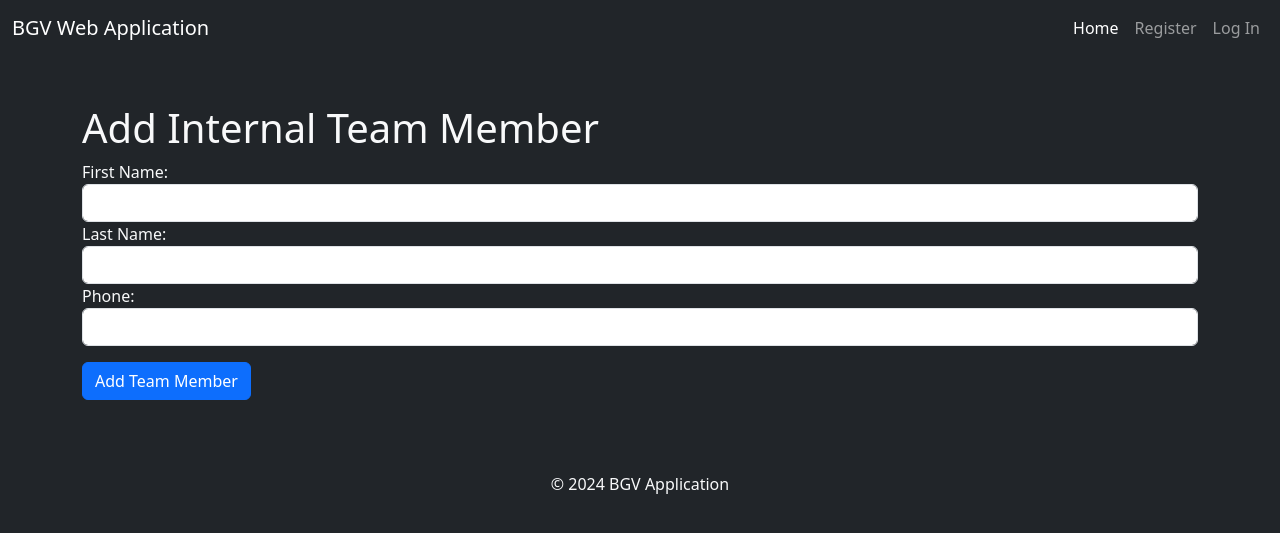
After one commit to madhudhanpal-mk/BGV, a Flask app: page /add_internal_team in a window 1280 px wide. The commit adds this page. Shown: the top 533 px of the page. Run offline with Flask 3, Linux system fonts and the light colour scheme.

Commit message:
Added Internal team features

```diff
--- a/app.py
+++ b/app.py
@@ -51,6 +51,7 @@ def login():
                 session['user_type'] = 'client'
                 session['client_id'] = user.id
                 session['username'] = username
+                session['client_name'] = user.client_name
                 return redirect(url_for('client_dashboard'))
 
         elif user_type == 'internal_team':
@@ -148,28 +149,26 @@ def reject_client(client_id):
 
 @app.route('/client_dashboard')
 def client_dashboard():
-    print(session['user_type'])
     if 'client' not in session['user_type']:
         return redirect(url_for('login'))
-    all_candidates = Candidate.query.all()
-    context = {'all_candidates':all_candidates}
+    all_candidates = Candidate.query.filter_by(client_id=session['client_id']).all()
+    context = {'all_candidates':all_candidates, 'client_name':session['client_name'] }
     return render_template('client_dashboard.html', context=context)
 
 
+@app.route('/candidate_status/<int:candidate_id>', methods=['GET'])
+def view_candidate_status(candidate_id):
+    if 'client_id' not in session or session.get('user_type') != 'client':
+        flash('You must be logged in as a client to view candidate status.', 'danger')
+        return redirect(url_for('login'))
 
-
-
-
-
-
-
-
-
-
-
-
-
-
+    candidate = Candidate.query.get_or_404(candidate_id)
+    print(candidate)
+    # Ensure the candidate belongs to the logged-in client
+    if candidate.client_id != session['client_id']:
+        flash('Unauthorized access to candidate status.', 'danger')
+        return redirect(url_for('client_dashboard'))
+    return render_template('candidate_status.html', candidate=candidate)
 
 @app.route('/internal_team_dashboard')
 def internal_team_dashboard():
@@ -183,8 +182,6 @@ def candidate_status(candidate_id):
         return redirect(url_for('login'))
     candidate = Candidate.query.get(candidate_id)
     return render_template('candidate_status.html', candidate=candidate)
-
-
 
 @app.route('/add_candidate', methods=['GET', 'POST'])
 def add_candidate():
@@ -223,6 +220,45 @@ def add_candidate():
 
     return render_template('add_candidate.html')
 
+@app.route('/add_internal_team', methods=['GET', 'POST'])
+def add_internal_team():
+    #if 'user_id' not in session or session.get('user_type') != 'admin':
+     #   flash('You must be logged in as an admin to add internal team members.', 'danger')
+      #  return redirect(url_for('login'))
+
+    if request.method == 'POST':
+        # Retrieve form data
+        first_name = request.form['first_name']
+        last_name = request.form['last_name']
+        phone = request.form['phone']
+
+        # Generate username and default password
+        username = f"{last_name[0].lower()}{first_name[:4].lower()}"
+        password = generate_password_hash('1234')  # Default password is "1234"
+
+        # Check if the username already exists
+        existing_user = InternalTeam.query.filter_by(username=username).first()
+        if existing_user:
+            flash('A user with this username already exists.', 'danger')
+            return redirect(url_for('add_internal_team'))
+
+        # Add the new internal team member
+        new_user = InternalTeam(
+            username=username,
+            password=password,
+            first_name=first_name,
+            last_name=last_name,
+            phone=phone,
+            role='internal_team'
+        )
+        db.session.add(new_user)
+        db.session.commit()
+
+        flash(f'Internal team member {first_name} {last_name} added successfully! Username: {username}, Password: 1234', 'success')
+        return redirect(url_for('admin_dashboard'))
+
+    return render_template('add_internal_team.html')
+
 
 if __name__ == '__main__':
     initialize_database()
--- /dev/null
+++ b/templates/add_internal_team.html
@@ -0,0 +1,28 @@
+{% extends "base.html" %}
+
+{% block content %}
+<h1 class="mt-3">Add Internal Team Member</h1>
+{% with messages = get_flashed_messages(with_categories=true) %}
+    {% if messages %}
+        <div class="alert alert-{{ messages[0][0] }}">
+            {{ messages[0][1] }}
+        </div>
+    {% endif %}
+{% endwith %}
+
+<form method="POST" action="{{ url_for('add_internal_team') }}">
+    <div class="form-group">
+        <label for="first_name">First Name:</label>
+        <input type="text" class="form-control" id="first_name" name="first_name" required>
+    </div>
+    <div class="form-group">
+        <label for="last_name">Last Name:</label>
+        <input type="text" class="form-control" id="last_name" name="last_name" required>
+    </div>
+    <div class="form-group">
+        <label for="phone">Phone:</label>
+        <input type="text" class="form-control" id="phone" name="phone" required>
+    </div>
+    <button type="submit" class="btn btn-primary mt-3">Add Team Member</button>
+</form>
+{% endblock %}
```
Also changed, not shown: models.py (+9 -3 lines), templates/admin_dashboard.html (+11 -0 lines), templates/candidate_status.html (+10 -11 lines), templates/client_dashboard.html (+5 -8 lines), instance/bgv.db.
